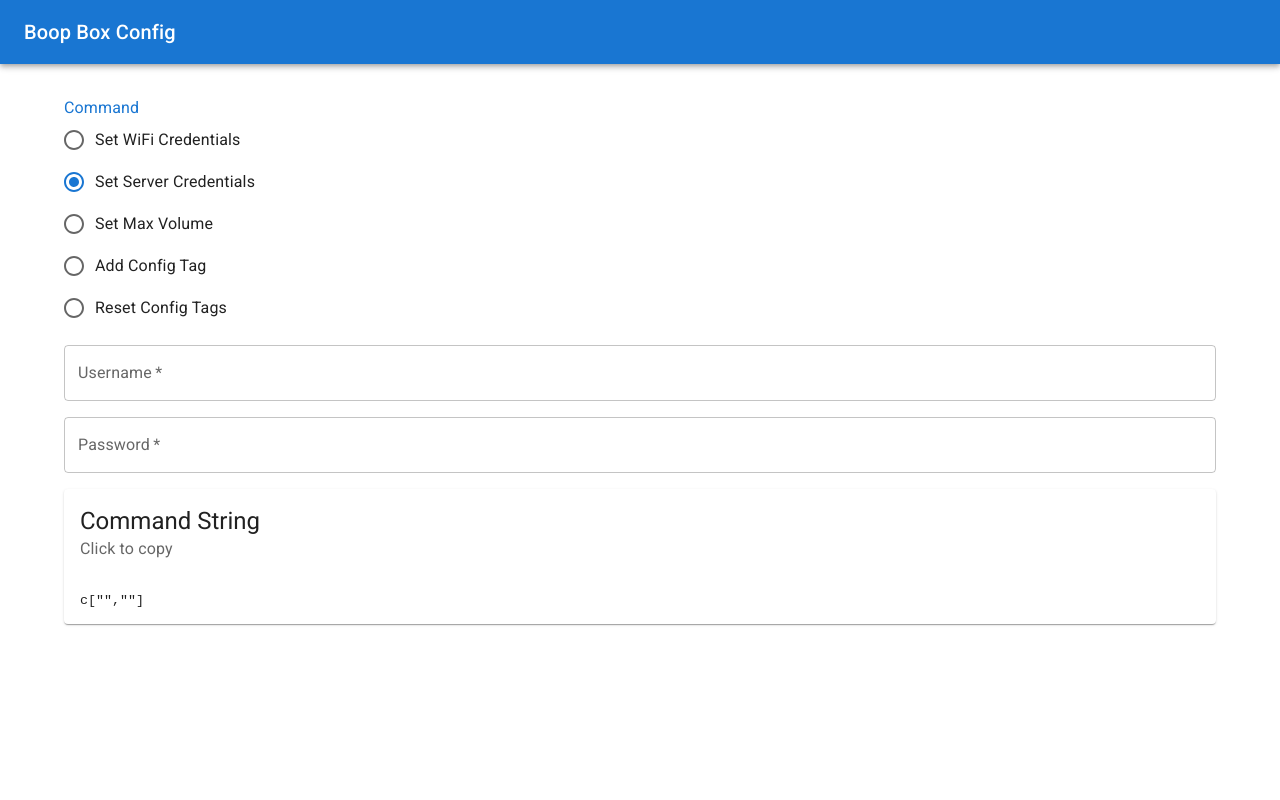
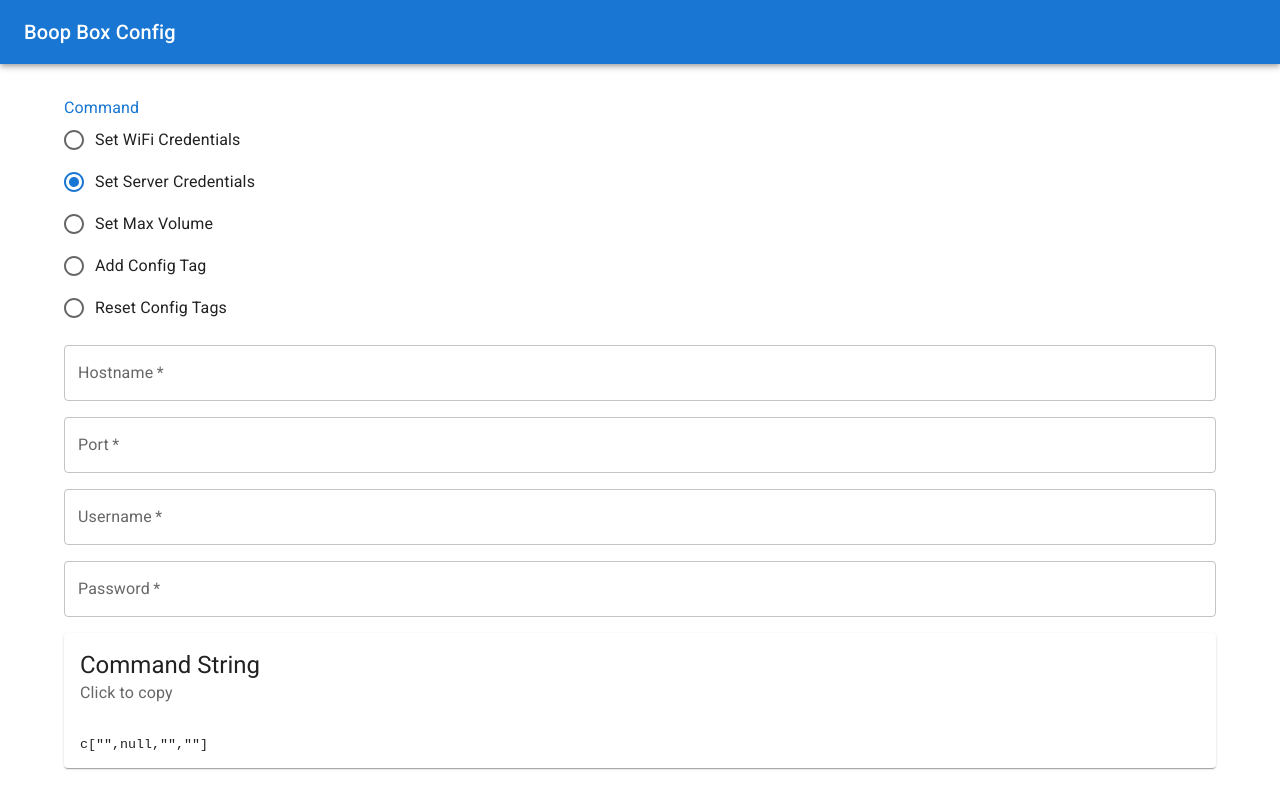
Before and after one commit to bloop-box/bloop-box-config, a React (Vite) app: page / in a window 1280 px wide. Both pictures are taken after a click on the label "Set Server Credentials". Built offline with nearby package versions, Linux system fonts and the light colour scheme.

Commit message:
feat(SetServerCredentialsForm): add config for hostname and port

```diff
--- a/src/forms/SetServerCredentialsForm.tsx
+++ b/src/forms/SetServerCredentialsForm.tsx
@@ -7,12 +7,32 @@ type Props = {
 };
 
 const SetServerCredentialsForm = ({command} : Props) : JSX.Element => {
+    const [hostname, setHostname] = useState('');
+    const [port, setPort] = useState('');
     const [username, setUsername] = useState('');
     const [password, setPassword] = useState('');
 
     return (
         <>
             <Stack spacing={2}>
+                <TextField
+                    label="Hostname"
+                    required
+                    value={hostname}
+                    onChange={event => {
+                        setHostname(event.target.value);
+                    }}
+                    inputProps={{inputMode: 'url'}}
+                />
+                <TextField
+                    label="Port"
+                    required
+                    value={port}
+                    onChange={event => {
+                        setPort(event.target.value);
+                    }}
+                    inputProps={{inputMode: 'numeric'}}
+                />
                 <TextField
                     label="Username"
                     required
@@ -31,7 +51,7 @@ const SetServerCredentialsForm = ({command} : Props) : JSX.Element => {
                 />
             </Stack>
 
-            <CommandDisplay command={command} parameters={[username, password]}/>
+            <CommandDisplay command={command} parameters={[hostname, parseInt(port, 10), username, password]}/>
         </>
     );
 };
```
